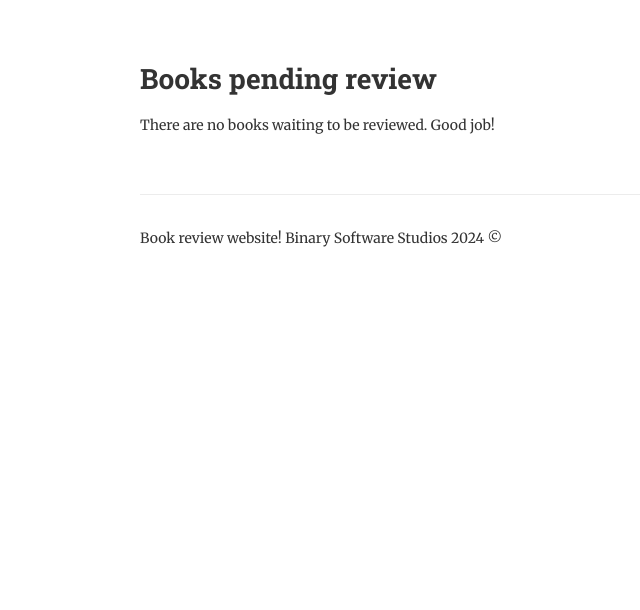
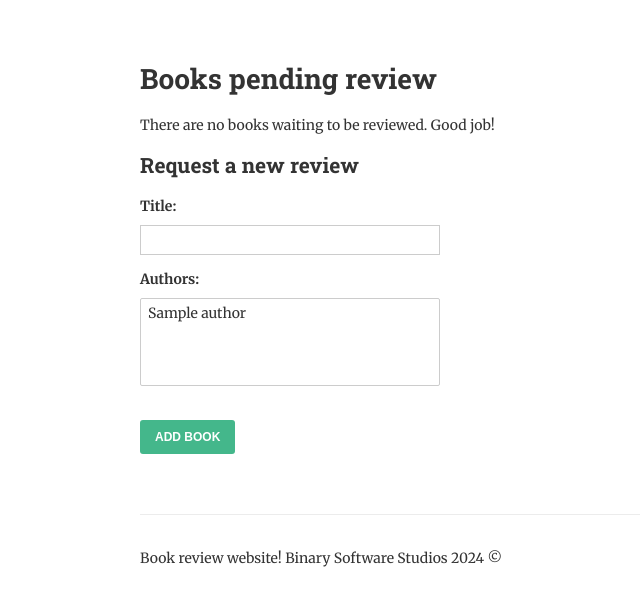
Before and after one commit to eugenius-watchman/readit, a Django app: page /review/ in a window 1280 px wide. Shown: the part 190-800 px from the top of the page, without its empty margins (50-690 px from the left). Run offline with Django 5.2, Linux system fonts and the light colour scheme; tables that the repository leaves empty hold one stand-in row (values such as "Sample post").

Commit message:
Add ModelForm for creating new book review requests

```diff
--- a/books/forms.py
+++ b/books/forms.py
@@ -1,5 +1,5 @@
 from django import forms
-
+from .models import Book
 
 class ReviewForm(forms.Form):
 	"""
@@ -20,3 +20,8 @@ class ReviewForm(forms.Form):
 			'min_length': 'Please write at least 300 characters (you have written %(show_value)s)'
 		}
 	)
+
+class BookForm(forms.ModelForm):
+	class Meta:
+		model = Book
+		fields = ['title', 'authors']
--- a/books/templates/list-to-review.html
+++ b/books/templates/list-to-review.html
@@ -25,4 +25,14 @@
 	{% else %}
 		<p>There are no books waiting to be reviewed.  Good job!</p>
 	{% endif %}
+
+	<h2>Request a new review</h2>
+
+	<form method="post">
+		{% csrf_token %}
+		{{ form.as_p }}
+		<input type="submit" value="Add Book">
+	</form>
+
+
 {% endblock %}
--- a/books/views.py
+++ b/books/views.py
@@ -2,7 +2,7 @@
 from django.db.models import Count
 from django.shortcuts import get_object_or_404, redirect, render
 from django.views.generic import DetailView, View
-from .forms import ReviewForm
+from .forms import BookForm ,ReviewForm
 from .models import Author, Book
 
 
@@ -45,18 +45,34 @@ class AuthorDetail(DetailView):
 	template_name = "author.html"
 
 
-def review_books(request):
+class ReviewList(View):
 	"""
 	List all of the books that we want to review.
 	"""
-	books = Book.objects.filter(date_reviewed__isnull=True).prefetch_related('authors')
+	def get(self, request):
+		books = Book.objects.filter(date_reviewed__isnull=True).prefetch_related('authors')
 
-	context = {
-		'books': books,
-	}
+		context = {
+			'books': books,
+			'form': BookForm,
+		}
 
-	return render(request, "list-to-review.html", context)
+		return render(request, "list-to-review.html", context)
 
+	def post(self, request):
+		form = BookForm(request.POST)
+		books = Book.objects.filter(date_reviewed__isnull=True).prefetch_related('authors')
+
+		if form.is_valid():
+			form.save()
+			return redirect('review-books')
+
+		context = {
+			'form': form,
+			'books': books,
+		}
+
+		return render(request, "list-to-review.html", context)
 
 def review_book(request, pk):
 	"""
--- a/readit/urls.py
+++ b/readit/urls.py
@@ -18,7 +18,7 @@ from django.contrib import admin
 from django.urls import path
 
 from books.views import (AuthorDetail, AuthorList, BookDetail, list_books,
-							review_book, review_books)
+							ReviewList ,review_book)
 
 urlpatterns = [
     path('admin/', admin.site.urls),
@@ -26,6 +26,6 @@ urlpatterns = [
     path('authors', AuthorList.as_view(), name='authors'),
     path('books/(?P<pk>[-\w]+)/', BookDetail.as_view(), name='book-detail'),
     path('authors/(?P<pk>[-\w]+)/', AuthorDetail.as_view(), name='author-detail'),
-    path('review/', review_books, name='review-books'),
+    path('review/', ReviewList.as_view(), name='review-books'),
     path('review/(?P<pk>[-\w]+)/', review_book, name='review-book'),
 ]
```
